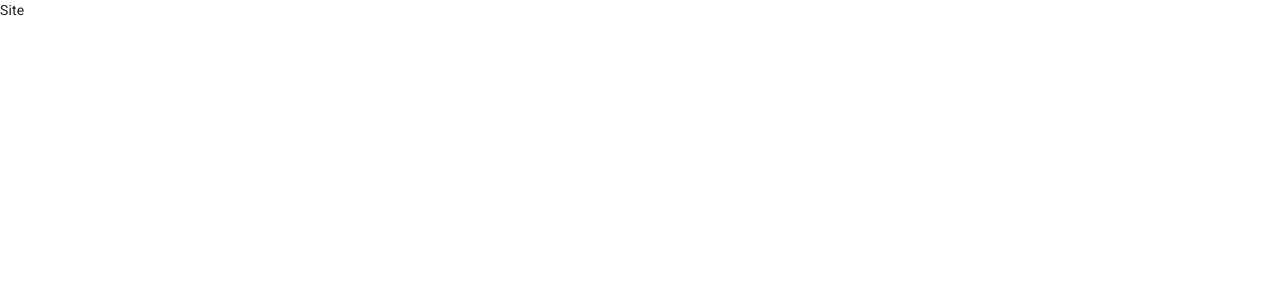
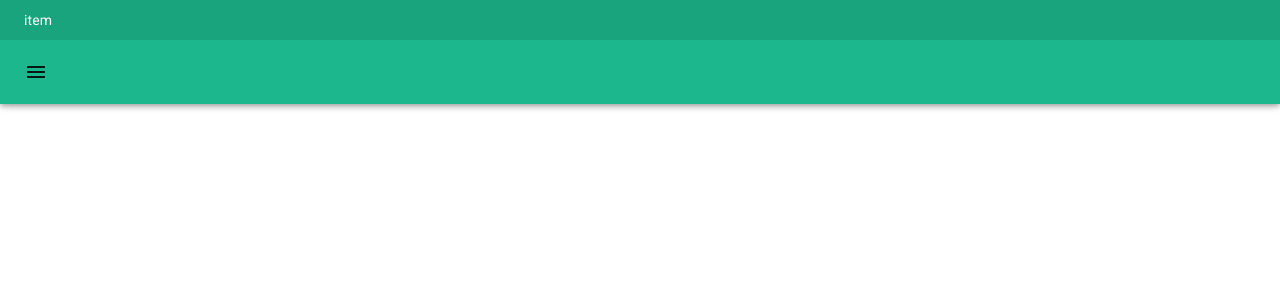
Before and after one commit to Frannca/nextjs, a Next.js app: page / in a window 1280 px wide. Shown: the top 300 px of the page. Built offline with nearby package versions, Linux system fonts and the light colour scheme.

Commit message:
feat: create AppBar component

```diff
--- a/package.json
+++ b/package.json
@@ -15,6 +15,7 @@
   },
   "dependencies": {
     "@material-ui/core": "^4.11.0",
+    "@material-ui/icons": "^4.9.1",
     "next": "9.5.5",
     "react": "16.13.1",
     "react-dom": "16.13.1",
--- /dev/null
+++ b/src/components/AppBar/index.tsx
@@ -0,0 +1,62 @@
+import * as S from './styles'
+import { IAppBar } from './types'
+import MenuIcon from '@material-ui/icons/Menu'
+import { Container } from '@material-ui/core'
+
+const AppBar = ({ testID, secondaryAppBar }: IAppBar) => {
+  return (
+    <S.Wrapper data-testid={testID}>
+      <S.SecondaryAppBar>
+        <Container>
+          {secondaryAppBar?.leftContent && (
+            <S.SecondaryAppBarLeftContent>
+              {secondaryAppBar.leftContent.map((item, index) => {
+                return (
+                  (item.link && (
+                    <a
+                      key={index}
+                      aria-label={item.link.aria}
+                      href={item.link.url}
+                    >
+                      {item.text}
+                    </a>
+                  )) ||
+                  item.text
+                )
+              })}
+            </S.SecondaryAppBarLeftContent>
+          )}
+          {secondaryAppBar?.rightContent && (
+            <S.SecondaryAppBarRightContent>
+              {secondaryAppBar.rightContent.map((item, index) => {
+                return (
+                  (item.link && (
+                    <a
+                      key={index}
+                      aria-label={item.link.aria}
+                      href={item.link.url}
+                    >
+                      {item.text}
+                    </a>
+                  )) ||
+                  item.text
+                )
+              })}
+            </S.SecondaryAppBarRightContent>
+          )}
+        </Container>
+      </S.SecondaryAppBar>
+      <S.AppBar color="secondary">
+        <S.Toolbar>
+          <Container>
+            <S.IconButton edge="start" color="inherit" aria-label="menu">
+              <MenuIcon />
+            </S.IconButton>
+          </Container>
+        </S.Toolbar>
+      </S.AppBar>
+    </S.Wrapper>
+  )
+}
+
+export default AppBar
--- /dev/null
+++ b/src/components/AppBar/styles.ts
@@ -0,0 +1,34 @@
+import {
+  AppBar as AppBarCore,
+  darken,
+  IconButton as IconButtonCore,
+  Toolbar as ToolbarCore
+} from '@material-ui/core'
+import styled from 'styled-components'
+
+export const Wrapper = styled.div``
+
+export const AppBar = styled(AppBarCore)`
+  top: 40px;
+`
+
+export const SecondaryAppBar = styled.div`
+  align-items: center;
+  background-color: ${darken('#1db78d', 0.1)};
+  color: #ffffff;
+  display: flex;
+  height: 40px;
+  position: relative;
+  z-index: 1200;
+`
+
+export const SecondaryAppBarLeftContent = styled.div``
+
+export const SecondaryAppBarRightContent = styled.div``
+
+export const IconButton = styled(IconButtonCore)``
+
+export const Toolbar = styled(ToolbarCore)`
+  padding-left: 0;
+  padding-right: 0;
+`
--- /dev/null
+++ b/src/components/AppBar/types.ts
@@ -0,0 +1,17 @@
+export interface IAppBar {
+  testID?: string
+  secondaryAppBar?: ISecondaryAppBar
+}
+
+export interface ISecondaryAppBar {
+  leftContent?: ISecondaryAppBarContent[]
+  rightContent?: ISecondaryAppBarContent[]
+}
+
+export interface ISecondaryAppBarContent {
+  text: string
+  link?: {
+    aria: string
+    url: string
+  }
+}
--- a/src/components/Site/index.tsx
+++ b/src/components/Site/index.tsx
@@ -1,8 +1,23 @@
+import { IAppBar } from 'components/AppBar/types'
 import * as S from './styles'
 import { ISite } from './types'
 
+const appBarProps: IAppBar = {
+  secondaryAppBar: {
+    leftContent: [
+      {
+        text: 'item'
+      }
+    ]
+  }
+}
+
 const Site = ({ testID }: ISite) => {
-  return <S.Wrapper data-testid={testID}>Site</S.Wrapper>
+  return (
+    <S.Wrapper data-testid={testID}>
+      <S.AppBar {...appBarProps} />
+    </S.Wrapper>
+  )
 }
 
 Site.defaultProps = {
--- a/src/components/Site/styles.ts
+++ b/src/components/Site/styles.ts
@@ -1,3 +1,6 @@
+import * as AppBarComponent from 'components/AppBar'
 import styled from 'styled-components'
 
 export const Wrapper = styled.div``
+
+export const AppBar = styled(AppBarComponent.default)``
```
Also changed, not shown: src/components/AppBar/test.tsx (added, +42 -0 lines), 1 other file (tests, documents, lock files or other folders).
